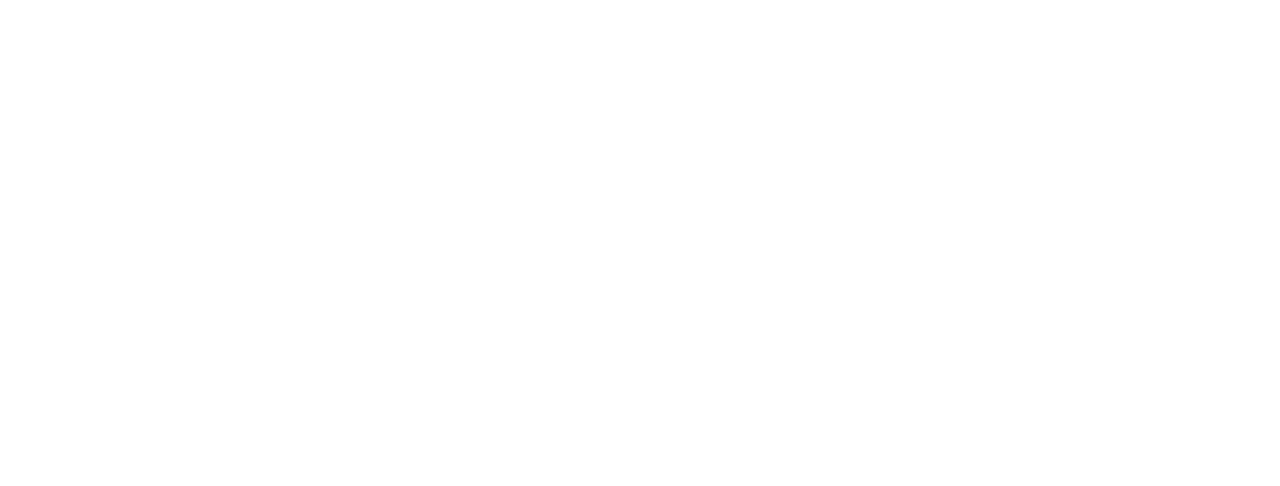
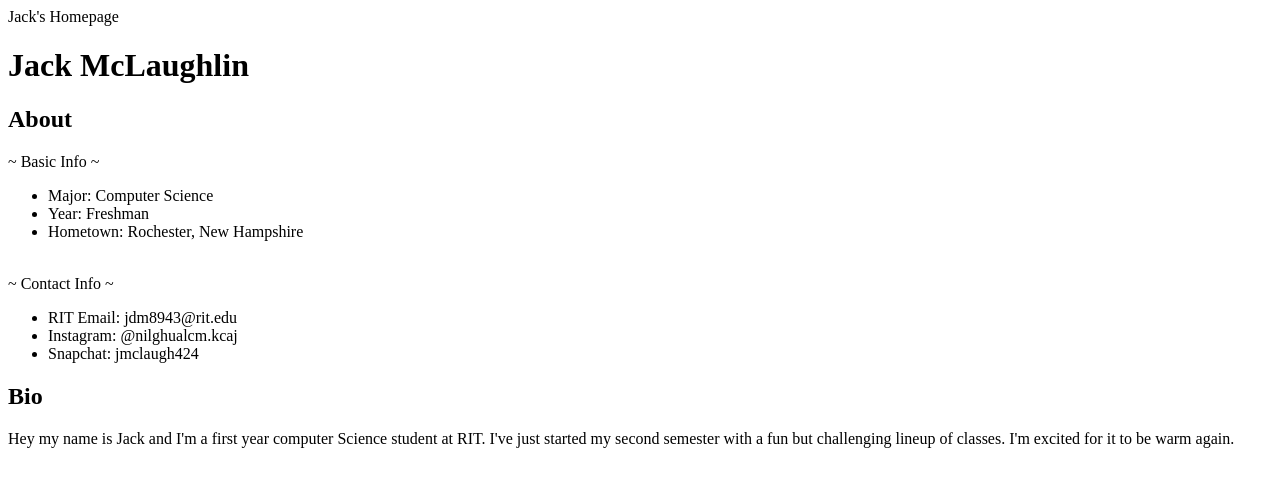
Before and after one commit to sirpighead/140, a plain HTML site: page index.html in a window 1280 px wide. Drawn offline with Linux system fonts and the light colour scheme.

Commit message:
fix index

```diff
--- a/index.html
+++ b/index.html
@@ -1,11 +1,42 @@
-<!DOCTYPE html>
-<html lang="en">
-    <head>
-        <title></title>
-        <meta charset="utf-8">
-        <meta name="viewport" content="width=device-width, initial-scale=1">
-    </head>
-    <body>
+<!DOCTYPE html PUBLIC "-//W3C//DTD XHTML 1.0 Transitional//EN" "http://www.w3.org/TR/xhtml1/DTD/xhtml1-transitional.dtd"><html><head></head><body>
 
-    </body>
-</html>
+
+        Jack&#39;s Homepage
+
+
+
+
+
+
+
+        <h1>Jack McLaughlin</h1>
+
+        <h2>About</h2>
+        <div>
+            <header>~ Basic Info ~</header>
+            <ul>
+                <li>Major: Computer Science</li>
+                <li>Year: Freshman</li>
+                <li>Hometown: Rochester, New Hampshire</li>
+            </ul>
+            <br/>
+            <header>~ Contact Info ~</header>
+            <ul>
+                <li>RIT Email: jdm8943@rit.edu</li>
+                <li>Instagram: @nilghualcm.kcaj</li>
+                <li>Snapchat: jmclaugh424</li>
+
+        </ul></div>
+
+        <h2>Bio</h2>
+        <div>
+            <p>
+                Hey my name is Jack and I&#39;m a first year computer Science
+                student at RIT. I&#39;ve just started my second semester with
+                a fun but challenging lineup of classes. I&#39;m excited for it
+                to be warm again.
+            </p>
+        </div>
+
+
+<script type="text/javascript" src="/d2l/common/math/MathML.js?v=20.21.12.34152 "></script><script type="text/javascript">document.addEventListener('DOMContentLoaded', function() { D2LMathML.DesktopInit('https://s.brightspace.com/lib/mathjax/2.7.4/MathJax.js?config=MML_HTMLorMML','https://s.brightspace.com/lib/mathjax/2.7.4/MathJax.js?config=TeX-AMS-MML_HTMLorMML','130',false); });</script></body></html>
```
Also changed, not shown: exercises/hw2/validated.html (deleted, +0 -17 lines).
